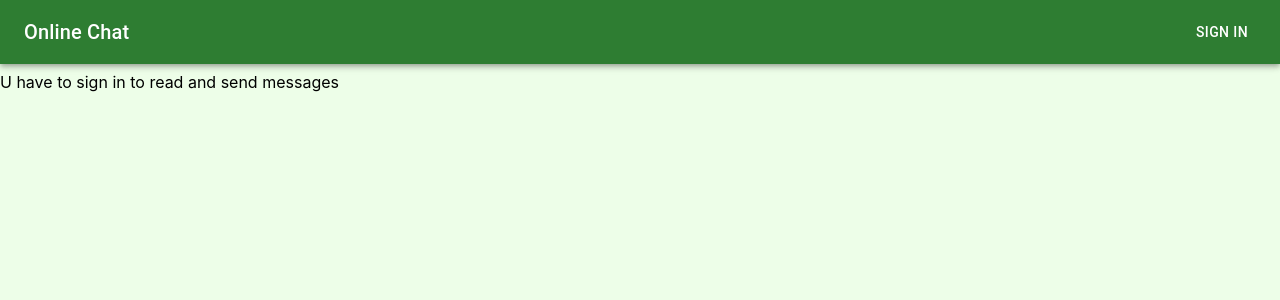
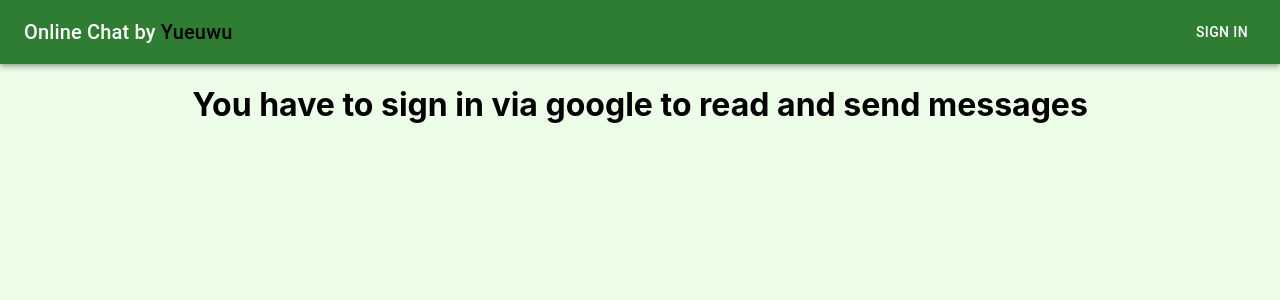
Before and after one commit to Yueuwu/chat, a React (Create React App) app: page / in a window 1280 px wide. Shown: the top 300 px of the page. Built offline with nearby package versions, Linux system fonts and the light colour scheme; no server answers.

Commit message:
minor fixes

```diff
--- a/src/App.tsx
+++ b/src/App.tsx
@@ -1,20 +1,10 @@
-import React, { useEffect } from "react"
-import { useAppDispatch, useAppSelector } from "./app/hooks"
-import { SignIn, SignOut } from "./redux/AuthSlice"
+import React from "react"
 import { useAuthState } from "react-firebase-hooks/auth"
-import { useCollection } from "react-firebase-hooks/firestore"
-import { auth, firestore } from "./firebase"
-import { collection } from "firebase/firestore"
-import {
-	sendMessage,
-	storeSelector,
-	changeMessage,
-	setUser,
-} from "./redux/StoreSlice"
+import { auth } from "./firebase"
 import Header from "./components/Header/Header"
 import Dialog from "./components/Dialog/Dialog"
-import { User } from "firebase/auth"
 import Send from "./components/Send/Send"
+import { Box } from "@mui/material"
 
 const App: React.FC = () => {
 	const [user, loading] = useAuthState(auth)
@@ -28,7 +18,9 @@ const App: React.FC = () => {
 					<Send {...user} />
 				</>
 			) : (
-				<div>U have to sign in to read and send messages</div>
+				<Box sx={{textAlign: 'center'}}>
+					<h1>You have to sign in via google to read and send messages</h1>
+				</Box>
 			)}
 		</div>
 	)
--- a/src/components/Header/Header.tsx
+++ b/src/components/Header/Header.tsx
@@ -3,7 +3,7 @@ import AppBar from "@mui/material/AppBar"
 import Box from "@mui/material/Box"
 import Toolbar from "@mui/material/Toolbar"
 import Typography from "@mui/material/Typography"
-import { Button } from "@mui/material"
+import { Button, Link } from "@mui/material"
 import { SignIn, SignOut } from "../../redux/AuthSlice"
 import { useAppDispatch } from "../../app/hooks"
 import { useAuthState } from "react-firebase-hooks/auth"
@@ -30,7 +30,10 @@ const Header: React.FC = () => {
 						component="div"
 						sx={{ flexGrow: 1 }}
 					>
-						Online Chat
+						Online Chat by{" "}
+						<Link color='InfoText' href="https://github.com/Yueuwu" underline="none">
+							Yueuwu
+						</Link>
 					</Typography>
 					<Typography
 						variant="h6"
@@ -41,9 +44,13 @@ const Header: React.FC = () => {
 					</Typography>
 					<div>
 						{user ? (
-							<Button onClick={signOutHandler} color="inherit">Sign Out</Button>
+							<Button onClick={signOutHandler} color="inherit">
+								Sign Out
+							</Button>
 						) : (
-							<Button onClick={signInHandler} color="inherit">Sign In</Button>
+							<Button onClick={signInHandler} color="inherit">
+								Sign In
+							</Button>
 						)}
 					</div>
 				</Toolbar>
```
